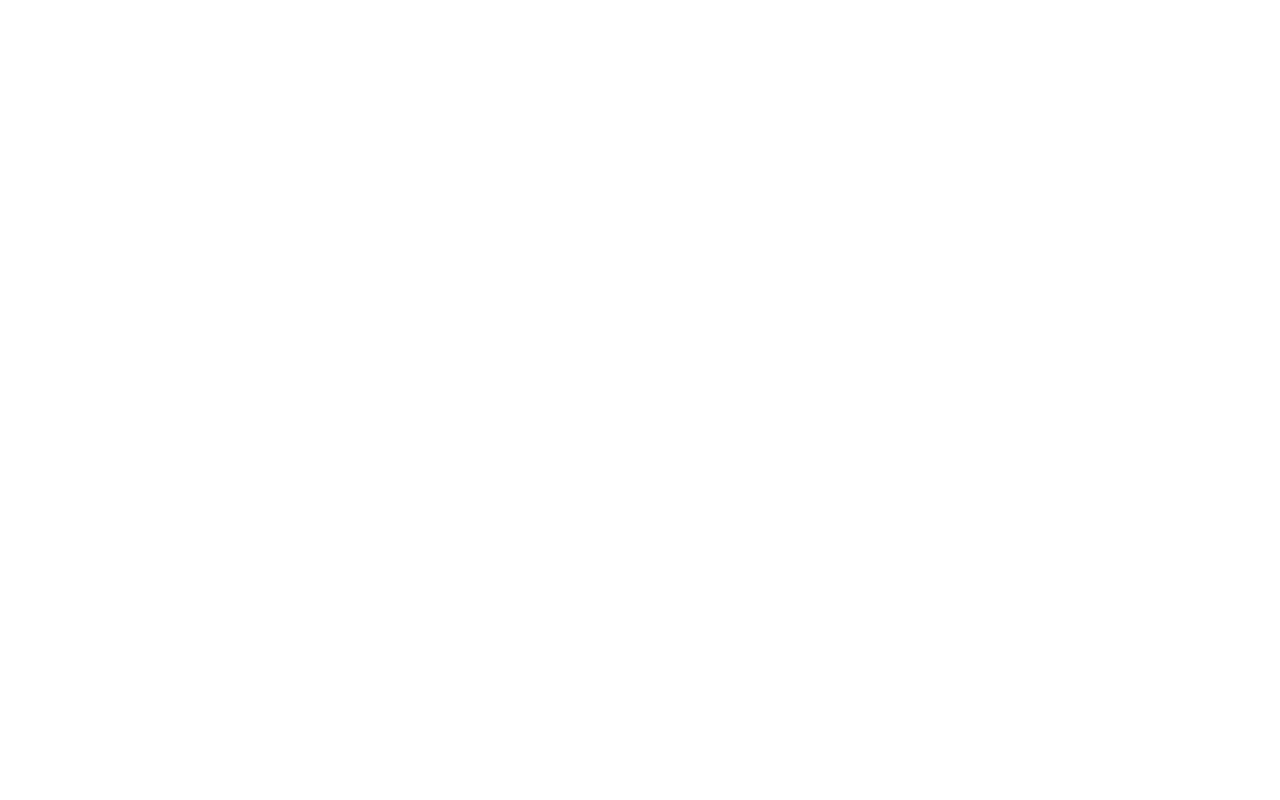
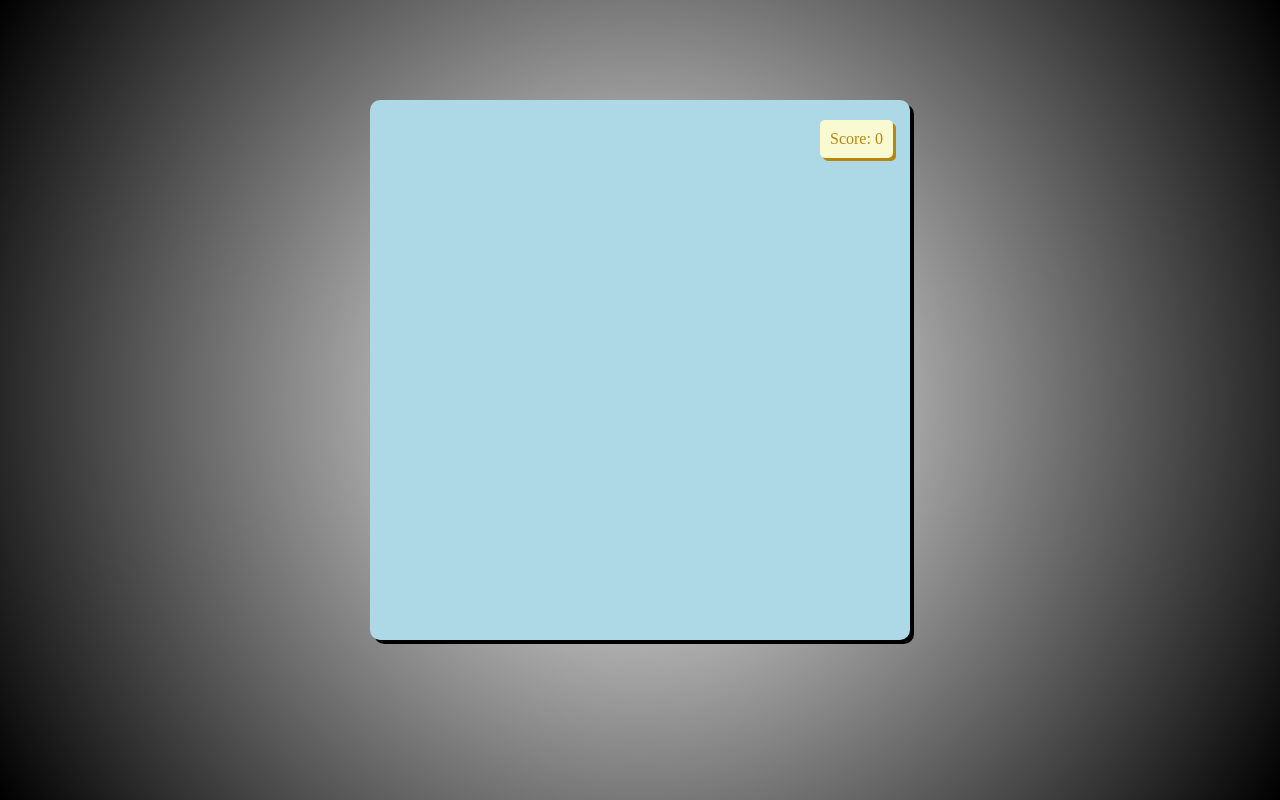
Before and after one commit to heero7/mathgamewebsite, a plain HTML site: page index.html in a window 1280 px wide. Drawn offline with Linux system fonts and the light colour scheme.

Commit message:
Styling HTML file, added css

```diff
--- a/index.html
+++ b/index.html
@@ -1,8 +1,16 @@
 <!DOCTYPE html>
 <html lang="en" >
 	<head>
+        <meta charset="utf-8">
         <title>Math Game!</title>
+        <meta name="viewport" content="width=device-width, initial-scale=1, user-scalable=yes">
+        <link rel="stylesheet" href="style.css">
 	</head>
 	<body>
+        <div id="container">
+            <div id="score">
+                Score: <span id="scorevalue">0</span>
+            </div>
+        </div>
 	</body>
 </html>
--- /dev/null
+++ b/style.css
@@ -0,0 +1,25 @@
+html {
+    height: 100%;
+    background: radial-gradient(circle, white, gray, black);
+}
+
+#container {
+    height: 500px;
+    width: 500px;
+    background-color: lightblue;
+    margin: 100px auto;
+    padding: 20px;
+    border-radius: 10px;
+    box-shadow: 4px 4px black;
+    position: relative;             /*For giving absolute position of score box*/
+}
+
+#score {
+    background-color: lightgoldenrodyellow;
+    color: darkgoldenrod;
+    padding: 10px;
+    left: 450px;
+    border-radius: 5px;
+    box-shadow: 3px 3px ;
+    position: absolute;
+}
```
